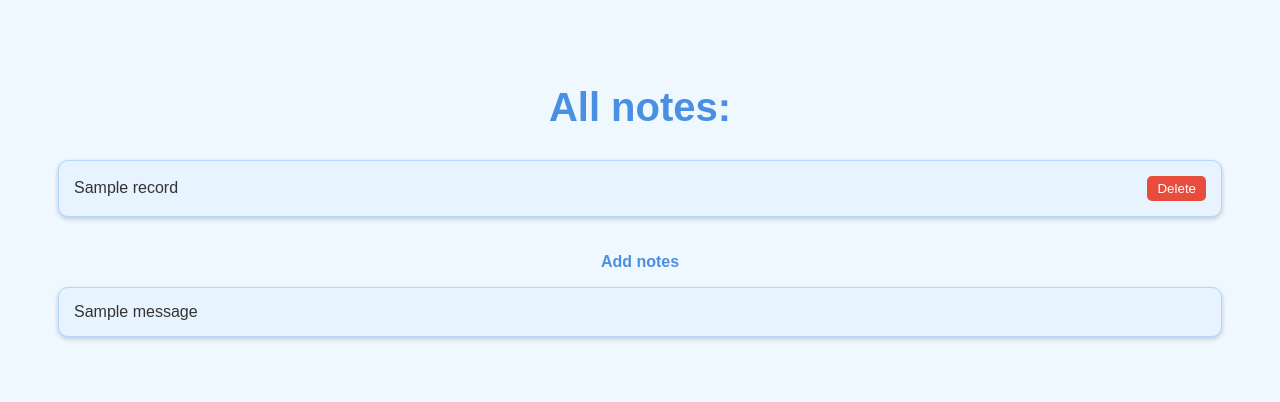
After one commit to arch-hcra/1_Notes, a Flask app: template app/templates/records.html in a window 1280 px wide. The commit adds this page. Shown: the top 402 px of the page. Run offline with Flask 2, Linux system fonts and the light colour scheme; the template is opened without the code that fills it: most values are stand-ins (such as "Sample title", 1, 10 or a date in 2020); one stand-in notice (Sample message) is shown.

Commit message:
D_New_Fn

```diff
--- /dev/null
+++ b/app/app.py
@@ -0,0 +1,45 @@
+import requests
+from flask import Flask, render_template, request, redirect, url_for, flash
+
+# Пример запроса к record_service
+RECORD_SERVICE_URL = 'http://record_service:5000'  # Имя сервиса из docker-compose.yml
+
+def save_record(text):
+    requests.post(f"{RECORD_SERVICE_URL}/save", json={"text": text})
+
+def read_records():
+    response = requests.get(f"{RECORD_SERVICE_URL}/records")
+    return response.json() if response.status_code == 200 else []
+
+app = Flask(__name__)
+app.secret_key = 'd79x234'
+
+@app.route('/')
+def index():
+    return render_template('index.html')
+
+@app.route('/add', methods=['POST'])
+def add_record_route():
+    text = request.form.get('text', '').strip()
+    if text:
+        save_record(text)
+        flash('Successfully added', 'success')
+    else:
+        flash('Text cannot be empty.', 'error')
+    return redirect(url_for('view_records'))
+
+@app.route('/records')
+def view_records():
+    records = read_records()
+    return render_template('records.html', records=records)
+
+@app.route('/delete', methods=['POST'])
+def delete_record_route():
+    text = request.form.get('text', '').strip()
+    if text:
+        requests.post(f"{RECORD_SERVICE_URL}/delete", json={"text": text})
+        flash('Successfully deleted', 'success')
+    return redirect(url_for('view_records'))
+
+if __name__ == '__main__':
+    app.run(host='0.0.0.0', port=5000, debug=True)
--- a/requirements.txt
+++ b/app/requirements.txt
@@ -1,2 +1,3 @@
 Flask==2.2.2
 Werkzeug==2.2.2
+requests
--- /dev/null
+++ b/app/templates/records.html
@@ -0,0 +1,87 @@
+<!DOCTYPE html>
+<html lang="ru">
+<head>
+    <meta charset="UTF-8">
+    <meta name="viewport" content="width=device-width, initial-scale=1.0">
+    <title>All notes</title>
+    <style>
+        body {
+            font-family: 'Arial', sans-serif;
+            background-color: #f0f8ff;
+            color: #333;
+            text-align: center;
+            padding: 50px;
+        }
+        h1 {
+            color: #4a90e2;
+            margin-bottom: 30px;
+            font-size: 2.5em;
+        }
+        ul {
+            list-style-type: none;
+            padding: 0;
+        }
+        li {
+            background-color: #e7f3fe;
+            border: 1px solid #b3d7ff;
+            border-radius: 10px;
+            padding: 15px;
+            margin: 10px 0;
+            display: flex;
+            justify-content: space-between;
+            align-items: center;
+            box-shadow: 0 2px 5px rgba(0,0,0,0.2);
+            transition: transform 0.2s;
+        }
+        li:hover {
+            transform: translateY(-2px);
+        }
+        button {
+            padding: 5px 10px;
+            background-color: #e74c3c;
+            color: white;
+            border: none;
+            border-radius: 5px;
+            cursor: pointer;
+            transition: background-color 0.3s;
+        }
+        button:hover {
+            background-color: #c0392b;
+        }
+        a {
+            display: inline-block;
+            margin-top: 20px;
+            color: #4a90e2;
+            text-decoration: none;
+            font-weight: bold;
+        }
+        a:hover {
+            text-decoration: underline;
+        }
+    </style>
+</head>
+<body>
+    <h1>All notes:</h1>
+    <ul>
+        {% for record in records %}
+            <li>
+                {{ record }}
+                <form action="{{ url_for('delete_record_route') }}" method="post" style="display:inline;">
+                    <input type="hidden" name="text" value="{{ record }}">
+                    <button type="submit">Delete</button>
+                </form>
+            </li>
+        {% endfor %}
+    </ul>
+    <a href="/">Add notes</a>
+</body>
+</html>
+{% with messages = get_flashed_messages(with_categories=true) %}
+    {% if messages %}
+        <ul class="flashes">
+        {% for category, message in messages %}
+            <li class="{{ category }}">{{ message }}</li>
+        {% endfor %}
+        </ul>
+    {% endif %}
+{% endwith %}
--- /dev/null
+++ b/record_service/requirements.txt
@@ -0,0 +1,3 @@
+Flask==2.2.2
+Werkzeug==2.2.2
+requests
--- a/records.txt
+++ b/records.txt
@@ -1,4 +1,2 @@
-333
-3123
-1323
-1111
+1
+dads
```
Also changed, not shown: app/templates/index.html (renamed from templates/index.html, +26 -7 lines), docker-compose.yml (+12 -8 lines), record_service/record_service.py (added, +41 -0 lines), templates/records.html (deleted, +0 -49 lines), 2 other files.
